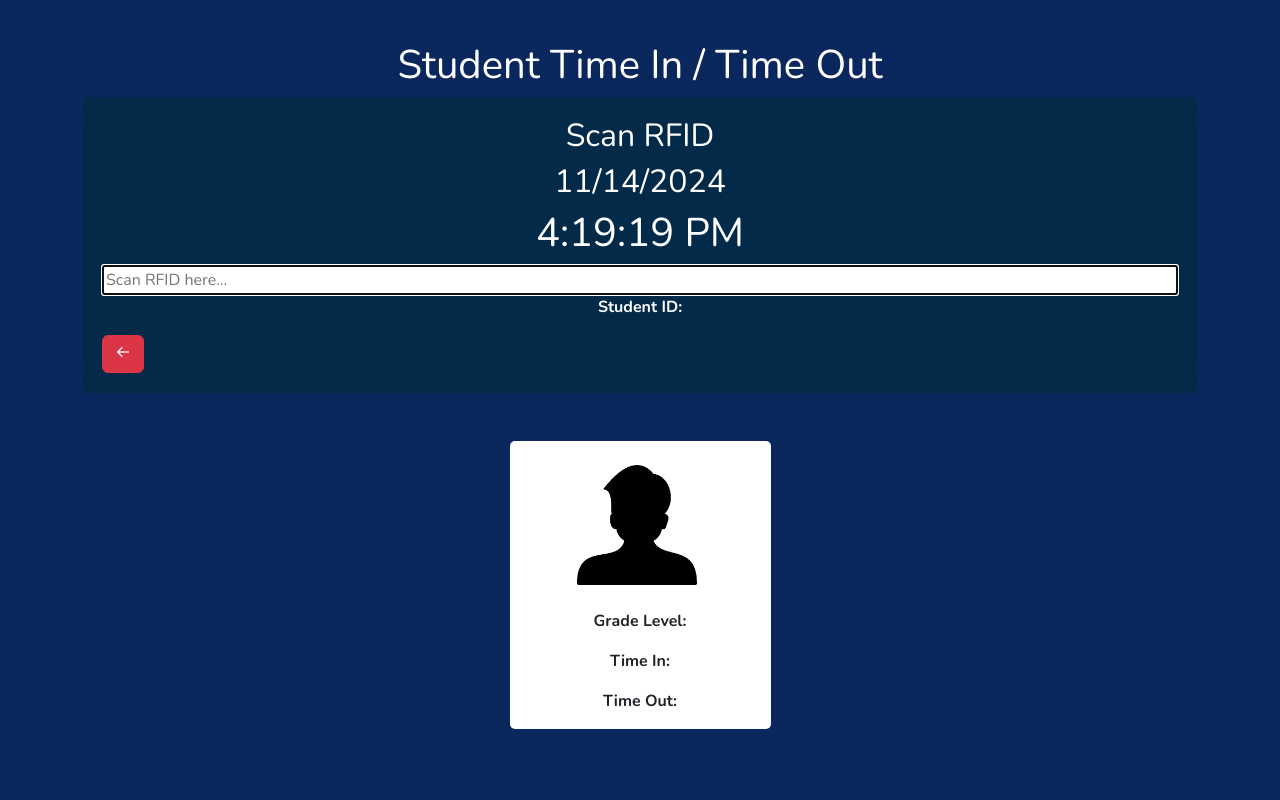
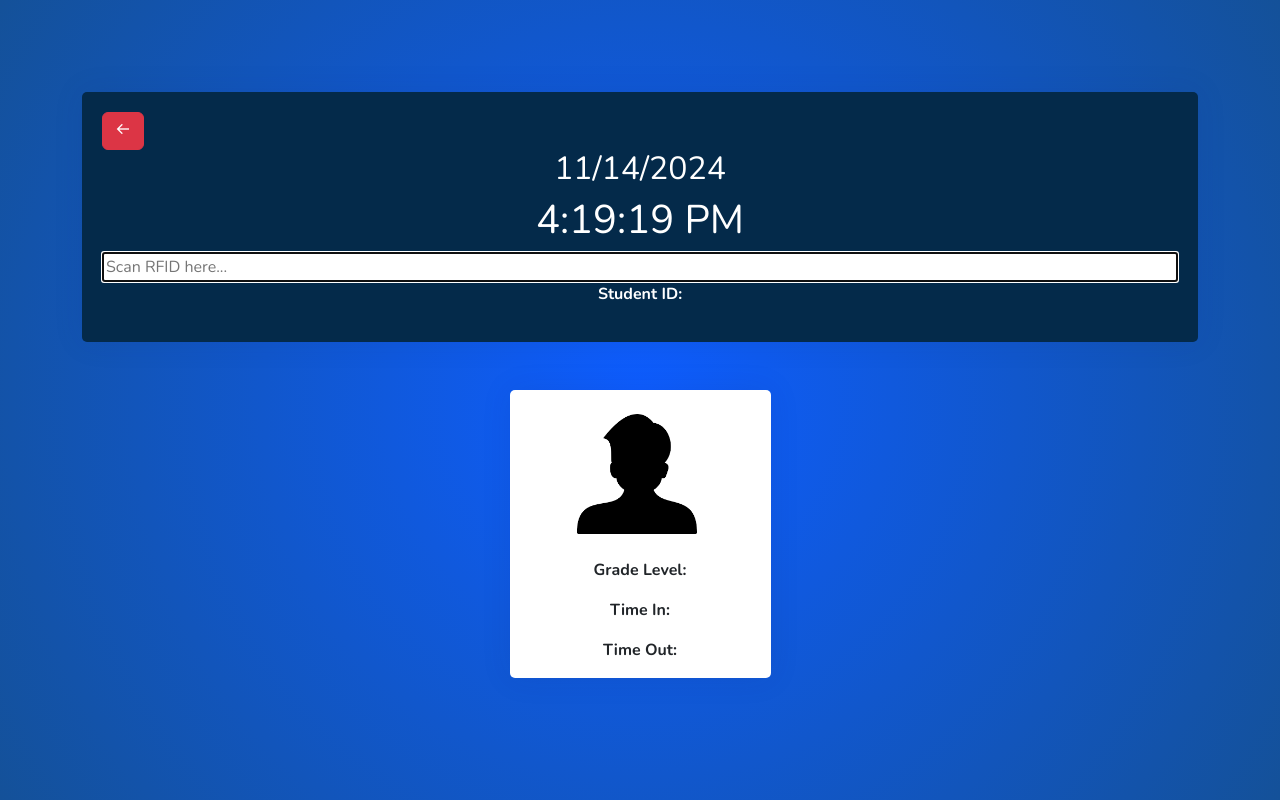
Before and after one commit to paculanan-kj/sanlo-lms-rfid, a PHP site: page /administrator/student-scan.php in a window 1280 px wide. Run offline with PHP 8.4, Linux system fonts and the light colour scheme.

Commit message:
fasfafsa

```diff
--- a/administrator/assets/css/style.css
+++ b/administrator/assets/css/style.css
@@ -1260,7 +1260,8 @@ h6 {
 
 .body-scan {
   font-family: "Nunito", sans-serif;
-  background-color: #0b285e;
+  background: rgb(14,93,255);
+background: radial-gradient(circle, rgba(14,93,255,1) 0%, rgba(20,81,153,1) 100%);
   color: white;
   display: flex;
   justify-content: center;
--- a/administrator/student-logged.php
+++ b/administrator/student-logged.php
@@ -45,12 +45,12 @@ session_start();
         <h1>Student Logged In</h1>
         <nav>
           <ol class="breadcrumb">
-            <li class="breadcrumb-item"><a href="index.html"><i class="bi bi-house-door"></i></a></li>
+            <li class="breadcrumb-item"><a href="#"><i class="bi bi-house-door"></i></a></li>
             <li class="breadcrumb-item active">Student Logged In</li>
           </ol>
         </nav>
       </div>
-      <button onclick="location.href='student-scan.php';" class="btn btn-success">Student In/Out</button>
+      <button onclick="location.href='student-scan.php?user_id=<?php echo $user_id; ?>';" class="btn btn-success">Student In/Out</button>
     </div>
 
     <section class="section dashboard">
--- a/administrator/student-scan.php
+++ b/administrator/student-scan.php
@@ -1,5 +1,6 @@
 <?php
 session_start();
+$user_id = isset($_SESSION['user_id']) ? $_SESSION['user_id'] : ''; // Retrieve user_id from session
 ?>
 <!DOCTYPE html>
 <html lang="en">
@@ -36,17 +37,16 @@ session_start();
 <body class="body-scan">
     <!-- Attendance System UI -->
     <div class="container main text-center">
-        <h1>Student Time In / Time Out</h1>
         <div class="card" style="background-color: #042A4A; color: white; padding: 20px;">
-            <h2>Scan RFID</h2>
+
+            <div class="d-flex justify-content-start">
+                <button class="btn btn-danger" onclick="window.location.href='student-logged.php?user_id=<?php echo $user_id; ?>'"><i class="bx bx-arrow-back"></i></button>
+            </div>
             <h2 id="currentDate"></h2>
             <h1 id="currentTime"></h1>
 
             <input type="text" id="rfidInput" name="rfid" placeholder="Scan RFID here..." autofocus />
             <p><strong>Student ID:</strong> <span id="studentId"></span></p>
-            <div class="d-flex justify-content-start">
-                <button class="btn btn-danger" onclick="window.location.href='student-logged.php'"><i class="bx bx-arrow-back"></i></button>
-            </div>
         </div>
 
         <!-- TimeIn/Out Card -->
@@ -81,25 +81,30 @@ session_start();
     <script src="assets/js/jquery.min.js"></script>
 
     <script>
-        // Function to update the current date and time
+        // Function to update the current date and time in Philippine Standard Time
         function updateDateTime() {
             const now = new Date();
 
-            // Format date as MM/DD/YYYY
-            const date = now.toLocaleDateString();
+            // Format date as MM/DD/YYYY in Philippine Standard Time
+            const date = now.toLocaleDateString("en-US", {
+                timeZone: "Asia/Manila"
+            });
             document.getElementById('currentDate').innerText = date;
 
-            // Format time as HH:MM:SS
-            const time = now.toLocaleTimeString();
+            // Format time as HH:MM:SS in Philippine Standard Time
+            const time = now.toLocaleTimeString("en-US", {
+                timeZone: "Asia/Manila"
+            });
             document.getElementById('currentTime').innerText = time;
         }
 
         // Update the date and time when the page loads
         window.onload = updateDateTime;
 
-        // Optionally, update the time every second
+        // Update the time every second
         setInterval(updateDateTime, 1000);
     </script>
+
 
     <script>
         // Function to update the current date and time
```
Also changed, not shown: administrator/backend/fetch-student-data.php (+4 -10 lines).
